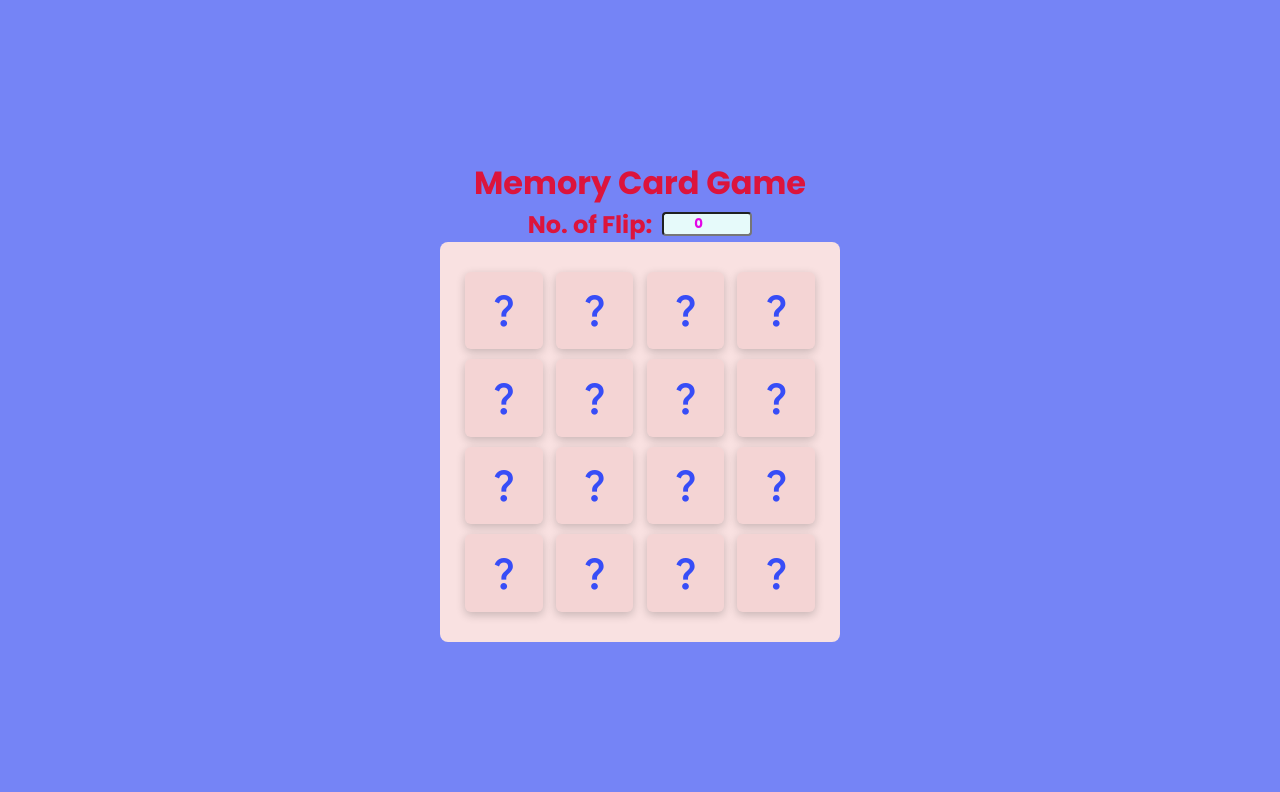
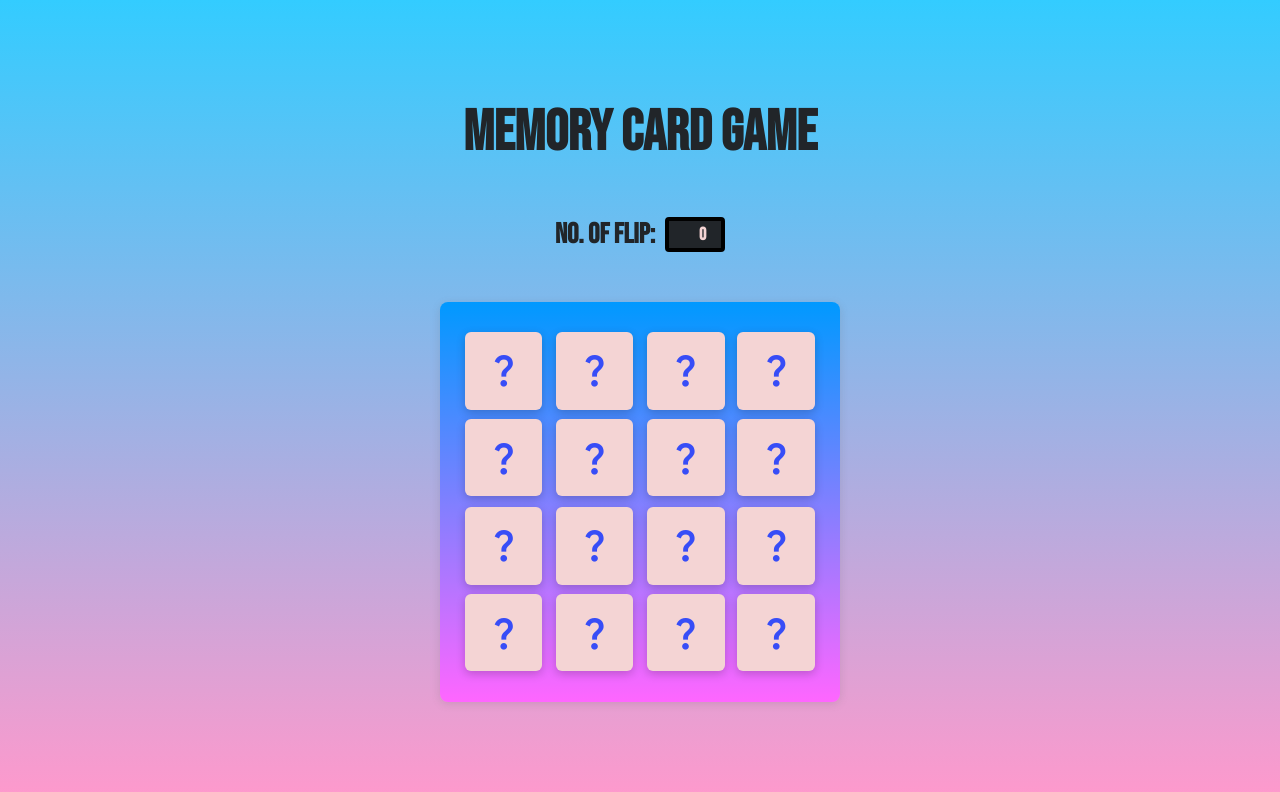
Before and after one commit to Skb08/Memory-Card-Game, a plain HTML site: page index.html in a window 1280 px wide. Drawn offline with Linux system fonts and the light colour scheme.

Commit message:
Made Changes in UI

```diff
--- a/index.html
+++ b/index.html
@@ -6,6 +6,7 @@
     <meta http-equiv="X-UA-Compatible" content="IE=edge">
     <meta name="viewport" content="width=device-width, initial-scale=1.0">
     <title>Memory-Card-Game</title>
+    <link rel="shortcut icon" href="img-3.png" type="image/x-icon">
     <link rel="stylesheet" href="style09.css">
     <!-- <link rel="stylesheet" href="https://fonts.googleapis.com/css2?family=Material+Icons"> -->
 </head>
--- a/style09.css
+++ b/style09.css
@@ -1,11 +1,12 @@
 @import url('https://fonts.googleapis.com/css2?family=Material+Icons');
-@import url('https://fonts.googleapis.com/css2?family=Poppins:wght@400;500;600;700&display=swap');
+@import url('https://fonts.googleapis.com/css2?family=Archivo+Black&family=Bebas+Neue&display=swap');
 
 * {
     margin: 0;
     padding: 0;
     box-sizing: border-box;
-    font-family: 'Poppins', sans-serif;
+    font-family: 'Archivo Black', sans-serif;
+    font-family: 'Bebas Neue', sans-serif;
 }
 
 body {
@@ -13,22 +14,27 @@ body {
     align-items: center;
     justify-content: center;
     min-height: 100vh;
-    background: #7584f6;
+    background: linear-gradient(to bottom, #33ccff 0%, #ff99cc 100%);
 }
 
 .box {
     display: flex;
     align-items: center;
     justify-content: center;
-    color: crimson;
+    font-size: 1.775em;
+    padding-bottom: 50px;
+    color: #212529;
 }
 
 #inpt {
-    width: 90px;
+    height: 35px;
+    width: 60px;
     border-radius: 4px;
-    background-color: rgb(230, 250, 250);
+    background-color: #212529;
     margin-left: 10px;
-    color: #e304e7;
+    color: rgb(244, 212, 212);
+    border: 4px solid rgb(0, 0, 0);
+    font-size: large;
     font-weight: bold;
     padding-left: 30px;
 }
@@ -37,7 +43,8 @@ body {
     height: 400px;
     width: 400px;
     padding: 25px;
-    background: #f9e1e1;
+    box-shadow: rgba(99, 99, 99, 0.2) 0px 2px 8px 0px;
+    background: linear-gradient(to bottom, #0099ff 0%, #ff66ff 100%);
     border-radius: 8px;
 }
 
@@ -68,6 +75,10 @@ body {
 
 .card.shake {
     animation: shake 0.35s ease-in-out;
+}
+
+.card:hover {
+    transform: scale(1.15);
 }
 
 @keyframes shake {
```
